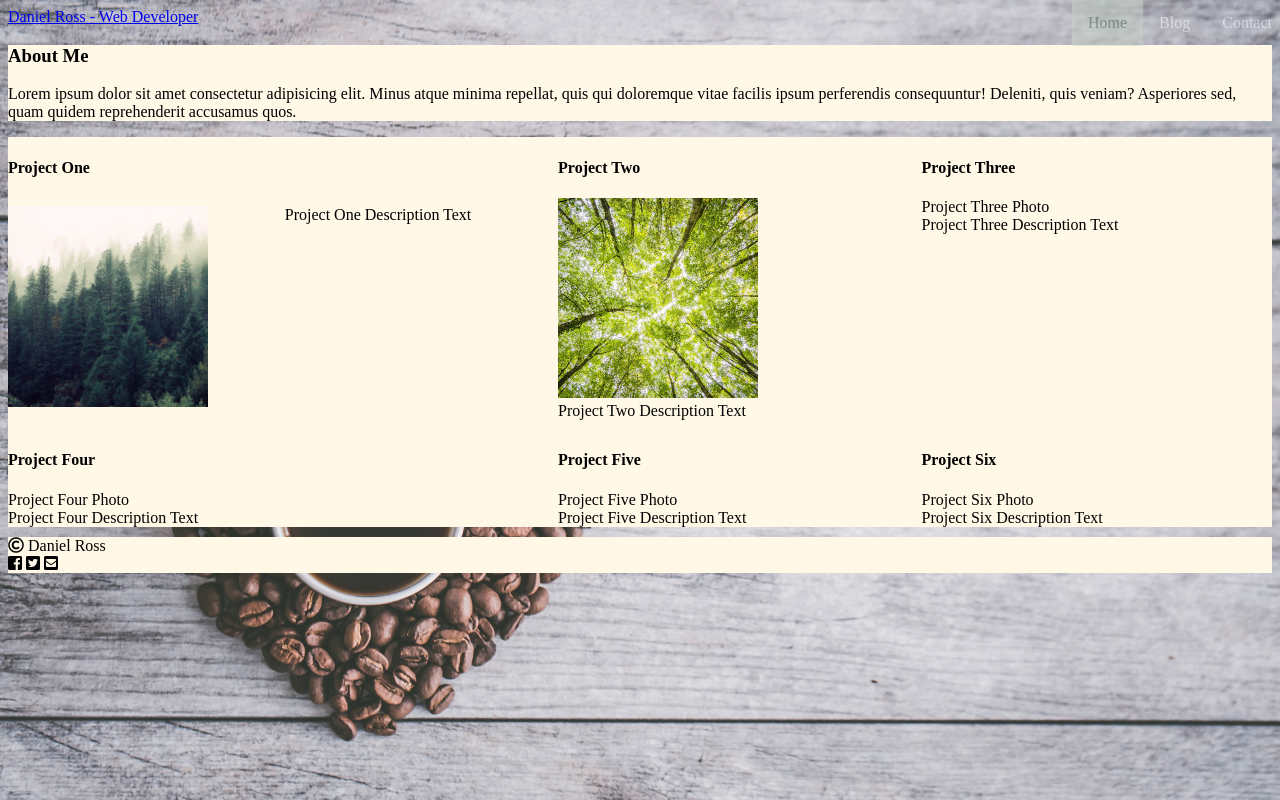
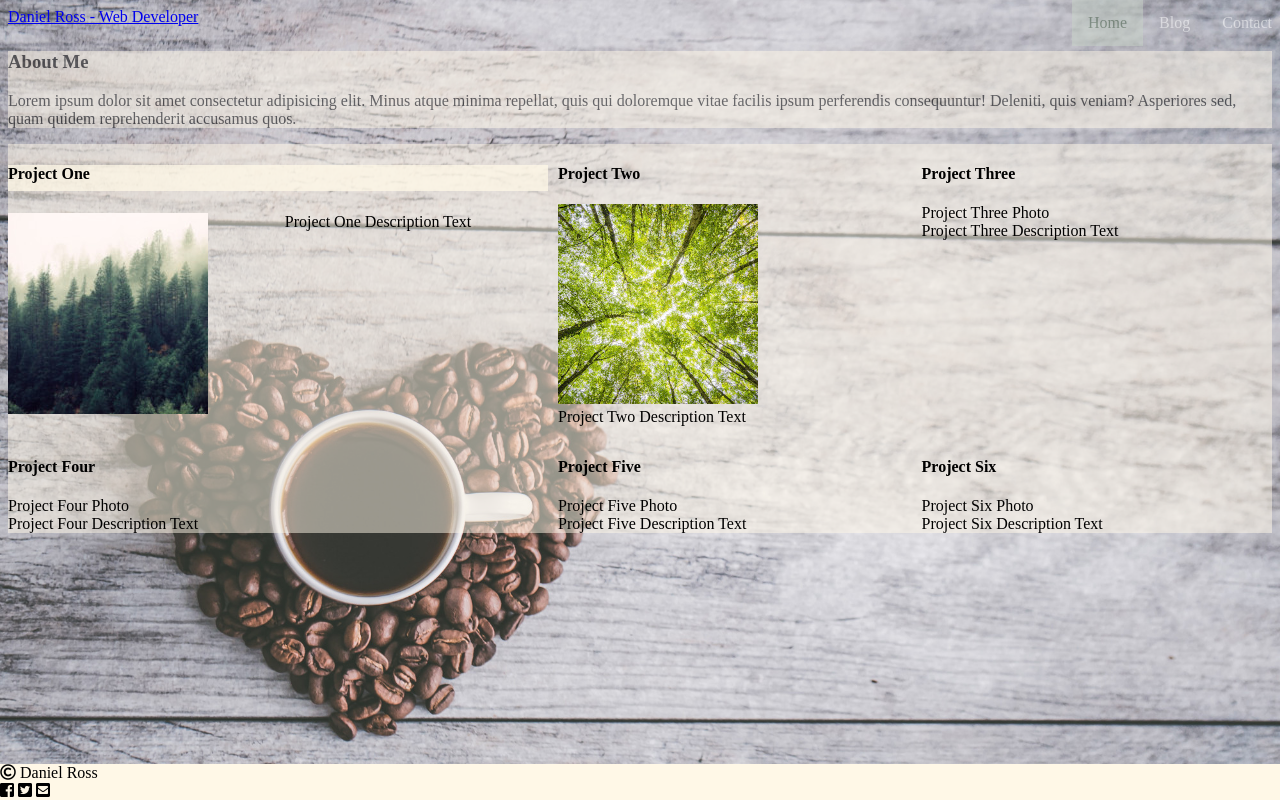
Before and after one commit to notdanross/portfoloio, a plain HTML site: page index.html in a window 1280 px wide. Drawn offline with Linux system fonts and the light colour scheme; a script that the page names is missing.

Commit message:
background color and opacity changes

```diff
--- a/main.css
+++ b/main.css
@@ -1,3 +1,7 @@
+header {
+  margin-bottom: 25px;
+}
+
 nav ul {
     list-style-type: none;
     margin: 0;
@@ -42,6 +46,7 @@ nav ul li a {
 }
 .aboutme {
   background-color: #fff8e7;
+  opacity: .5;
 }
 
 /* Projects Grid */
@@ -51,7 +56,7 @@ nav ul li a {
   grid-template-rows: 40vh, 40vh;
   grid-template-columns: 25vw, 25vw, 25vw;
   grid-gap: 10px;
-  background-color: #fff8e7;
+  background-color: rgb(255, 248, 231, 0.5);
 }
 
 .projectone {
@@ -68,6 +73,7 @@ nav ul li a {
 .projectone--heading {
   grid-column: 1/3;
   grid-row: 1;
+  background-color: rgb(255, 248, 231, 0.75)
 }
 
 .projectone--photo {
@@ -104,5 +110,7 @@ nav ul li a {
 
 .sitefooter {
   margin-top: 10px;
+  position: fixed; left: 0; bottom: 0;
+  width: 100%;
   background-color: #fff8e7;
 }
```
